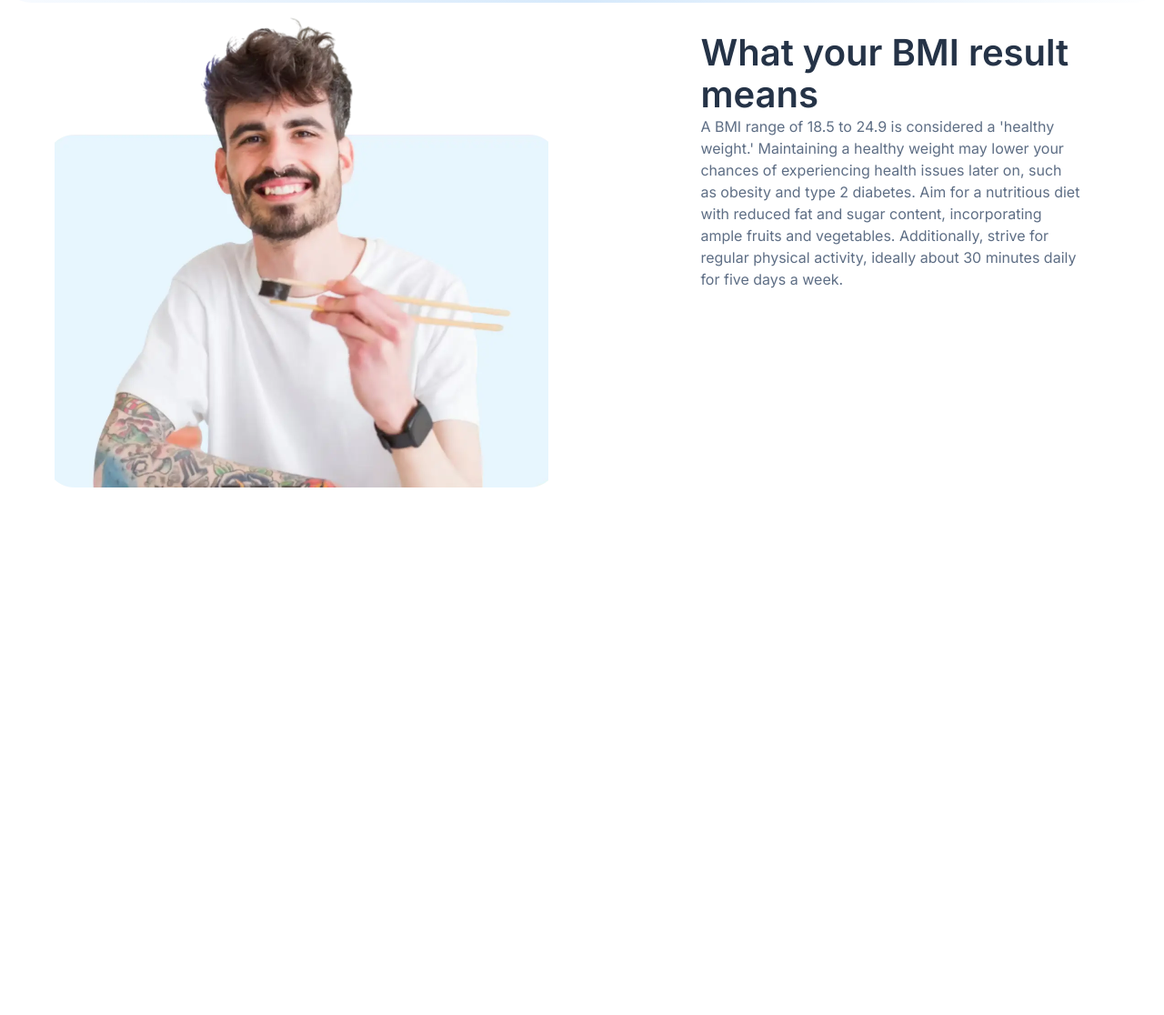
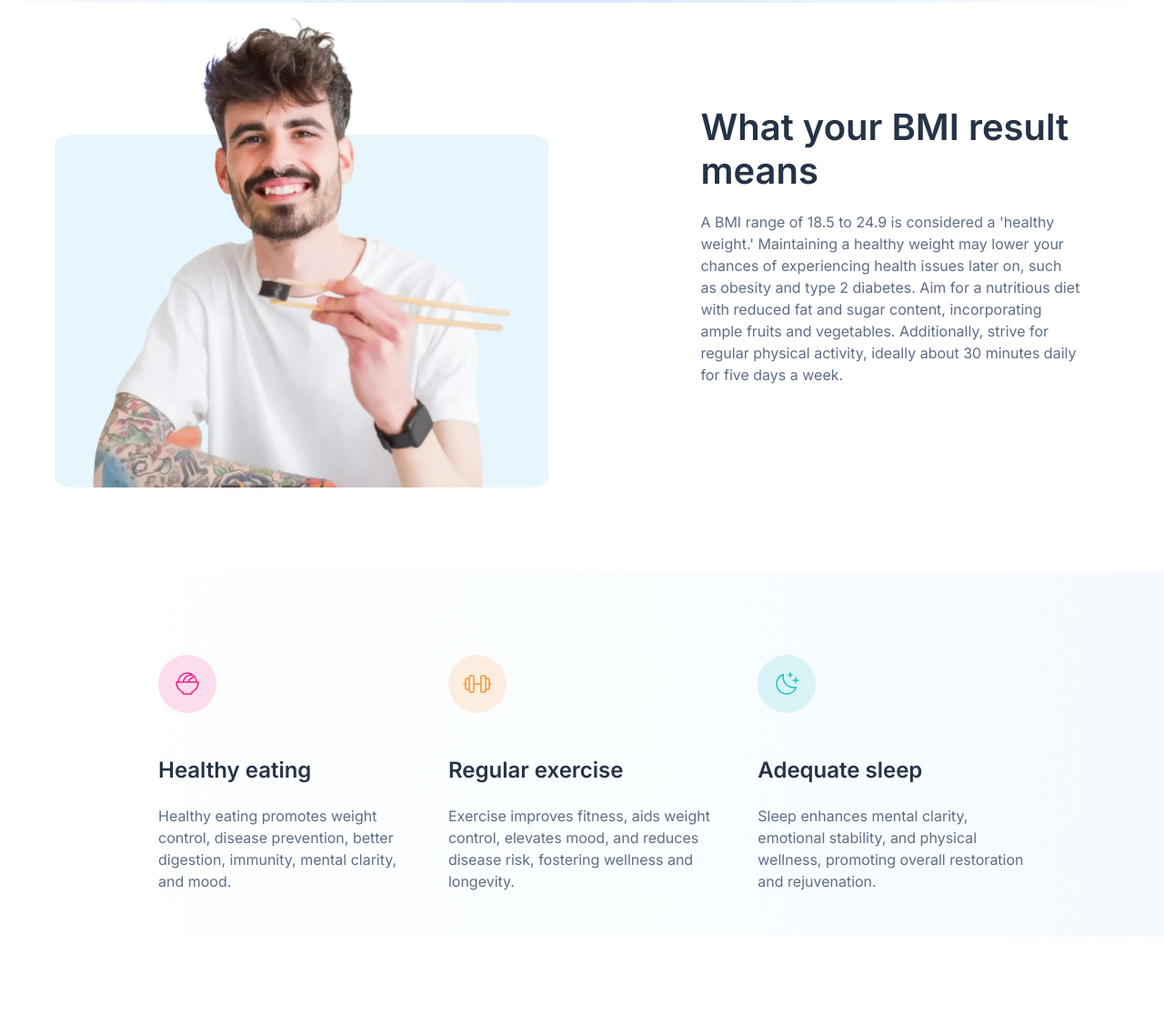
Before and after one commit to khamzaevasad/bmi-calculator, a plain HTML site: page index.html in a window 1280 px wide. Shown: the part 597-1713 px from the top of the page at 91% size. Before the commit the page ends 1133 px from the top, so only its background shows below. Drawn offline with Linux system fonts and the light colour scheme.

Commit message:
Fix BMI result layout alignment and styling

```diff
--- a/index.html
+++ b/index.html
@@ -155,8 +155,7 @@
       </section>
 
       <!-- BMI result -->
-
-      <div class="bmi-result-container container">
+      <section class="bmi-result-container container">
         <div class="image-box">
           <img
             class="model-img"
@@ -176,7 +175,59 @@
             week.
           </p>
         </div>
-      </div>
+      </section>
+
+      <!-- cards -->
+      <section class="cards-container">
+        <div class="container">
+          <ul class="cards">
+            <li class="card">
+              <img
+                class="card-img"
+                src="./images/icon-eating.svg"
+                alt="icon-eating"
+              />
+              <h3 class="card-title">Healthy eating</h3>
+              <p class="card-subtitle">
+                Healthy eating promotes weight control, disease prevention,
+                better digestion, immunity, mental clarity, and mood.
+              </p>
+            </li>
+
+            <li class="card">
+              <img
+                class="card-img"
+                src="./images/icon-exercise.svg"
+                alt="icon-eating"
+              />
+              <h3 class="card-title">Regular exercise</h3>
+              <p class="card-subtitle">
+                Exercise improves fitness, aids weight control, elevates mood,
+                and reduces disease risk, fostering wellness and longevity.
+              </p>
+            </li>
+
+            <li class="card">
+              <img
+                class="card-img"
+                src="./images/icon-sleep.svg"
+                alt="icon-sleep"
+              />
+              <h3 class="card-title">Adequate sleep</h3>
+              <p class="card-subtitle">
+                Sleep enhances mental clarity, emotional stability, and physical
+                wellness, promoting overall restoration and rejuvenation.
+              </p>
+            </li>
+          </ul>
+        </div>
+      </section>
+
+      <!-- Limitations of BMI -->
+
+      <section class="container">
+        <div class=""></div>
+      </section>
     </main>
     <!-- MAIN END -->
 
--- a/scss/components/_cards.scss
+++ b/scss/components/_cards.scss
@@ -0,0 +1,42 @@
+.cards-container {
+  margin-top: 9.2rem;
+  margin-bottom: 9.2rem;
+  background-image: url("../../images/TipsBackground.png");
+  border-bottom-right-radius: 35px;
+  padding: 9.2rem;
+  background-repeat: no-repeat;
+}
+
+.cards {
+  display: flex;
+  justify-content: center;
+  align-items: center;
+}
+.card {
+  margin-bottom: 4rem;
+  margin-left: 3.2rem;
+}
+.card-title {
+  font-size: 2.4rem;
+  font-weight: 600;
+  color: #253347;
+  line-height: 2.9rem;
+  margin-top: 4.8rem;
+  margin-bottom: 2.4rem;
+}
+.card-subtitle {
+  font-weight: 400;
+  font-size: 1.6rem;
+  color: #5e6e85;
+  line-height: 150%;
+}
+
+@media (max-width: 768px) {
+  .cards {
+    flex-direction: column;
+  }
+  .card {
+    min-width: 320px;
+    min-height: 221px;
+  }
+}
--- a/scss/layout/_bmiResult.scss
+++ b/scss/layout/_bmiResult.scss
@@ -1,26 +1,29 @@
 .bmi-result-container {
   display: flex;
-  align-items: flex-start;
+  align-items: center;
   justify-content: space-between;
   margin: 0 auto;
   gap: 4rem;
+  min-height: 533px;
 }
 .image-box {
   flex: 1.2;
   display: flex;
   justify-content: flex-start;
-  align-items: flex-start;
+  align-items: center;
   padding-right: 1.2rem;
 }
 .model-img {
   width: 543px;
   height: 533px;
+  object-fit: cover;
 }
 .bmi-info-box {
   flex: 0.8;
   display: flex;
   flex-direction: column;
   align-items: stretch;
+  justify-content: center;
   min-height: fit-content;
   padding: 3.2rem;
 }
@@ -28,6 +31,8 @@
   font-size: 4rem;
   font-weight: 600;
   color: #253347;
+  margin-bottom: 2rem;
+  line-height: 1.2;
 }
 .info-subtitle {
   font-size: 1.6rem;
@@ -35,3 +40,20 @@
   line-height: 150%;
   color: #5e6e85;
 }
+
+@media (max-width: 768px) {
+  .bmi-result-container {
+    flex-direction: column;
+    gap: 2rem;
+  }
+
+  .info-title {
+    font-size: 3rem;
+  }
+
+  .model-img {
+    width: 100%;
+    height: auto;
+    max-width: 400px;
+  }
+}
```
Also changed, not shown: css/style.css, images/TipsBackground.png (added), 1 other file.
